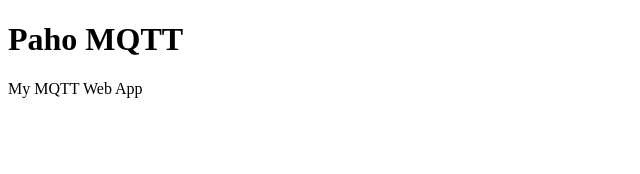
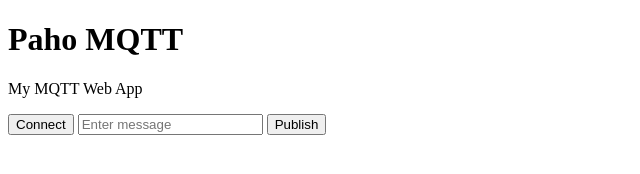
Before and after one commit to PN25-RicaChristine/paho-mqtt, a plain HTML site: page index.html in a window 1280 px wide. Shown: the whole page, without its empty margins (0-640 px from the left). Drawn offline with Linux system fonts and the light colour scheme.

Commit message:
Updating html file

```diff
--- a/index.html
+++ b/index.html
@@ -8,6 +8,9 @@
 
         <h1>Paho MQTT</h1>
         <p>My MQTT Web App</p>
+        <button id="btn-connect">Connect</button>
+        <input type="text" id="message" required="" placeholder="Enter message">
+        <button id="btn-publish">Publish</button>
 
     </body>
     <script type="text/javascript" src="scripts/paho-mqtt.js"></script>
```
